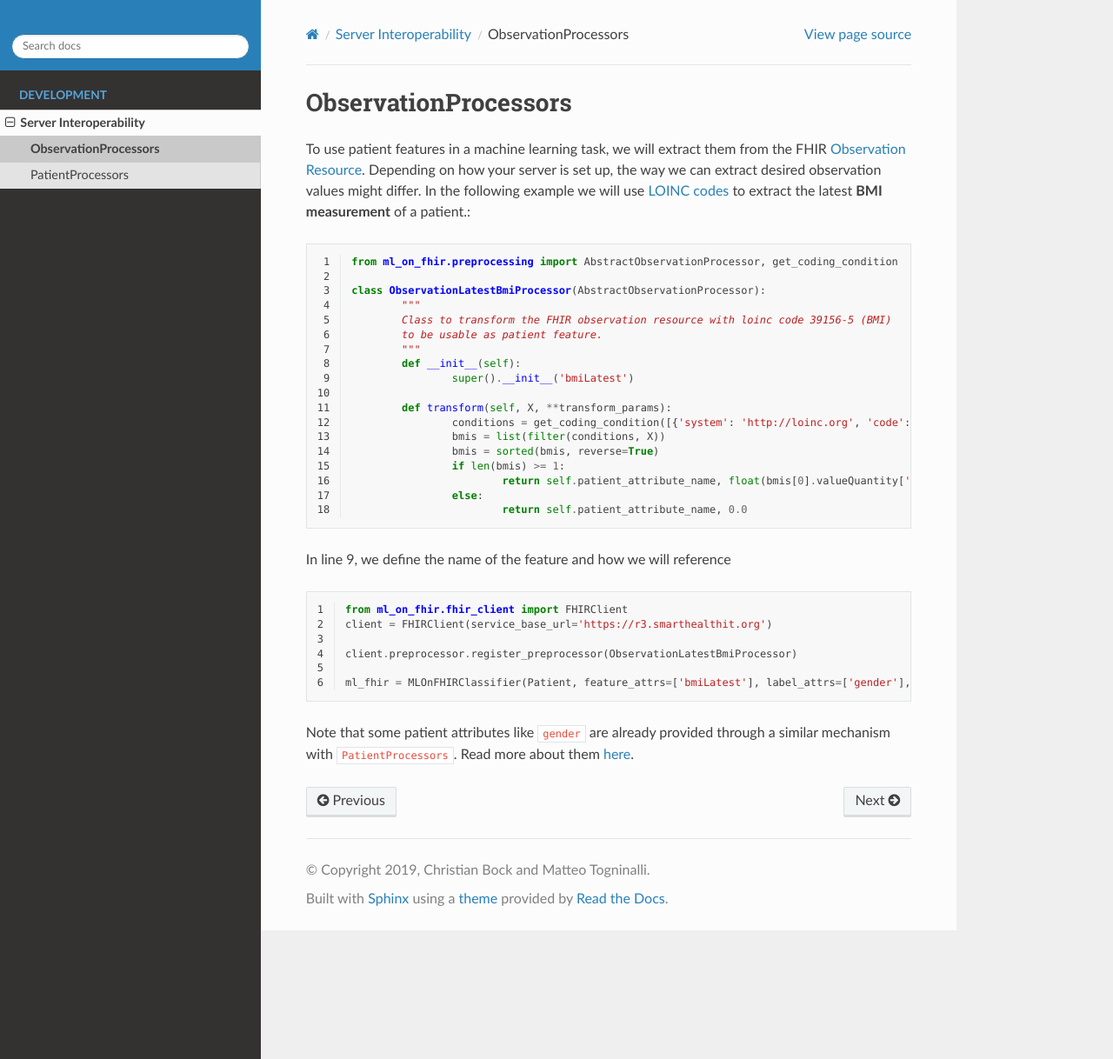
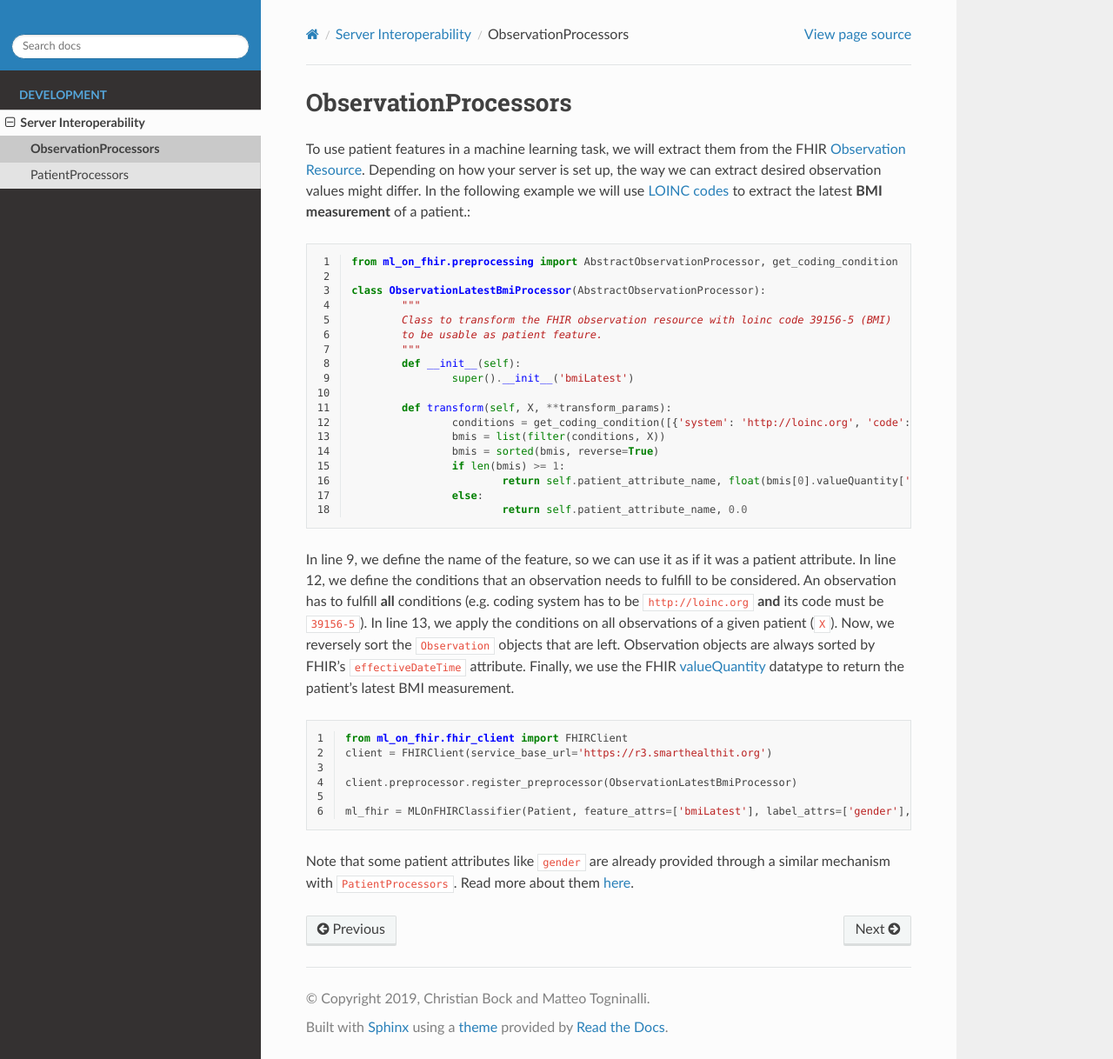
Before and after one commit to chrisby/ml-on-fhir, a Sphinx documentation site: the page built from docs/source/customize/ObservationProcessor.rst, in a window 1280 px wide and 1218 px high. Shown: the whole window at 87% size. Built offline with Sphinx 7.4.7 and the Read the Docs theme 2.0.0, drawn with Linux system fonts in a browser that asks for light colours.

Commit message:
Finished describing adding an ObservationProcessor

```diff
--- a/docs/source/customize/ObservationProcessor.rst
+++ b/docs/source/customize/ObservationProcessor.rst
@@ -26,7 +26,13 @@ To use patient features in a machine learning task, we will extract them from th
 			else:
 				return self.patient_attribute_name, 0.0
 
-In line 9, we define the name of the feature and how we will reference
+In line 9, we define the name of the feature, so we can use it as if it was a patient attribute.
+In line 12, we define the conditions that an observation needs to fulfill to be considered.
+An observation has to fulfill **all** conditions (e.g. coding system has to be ``http://loinc.org`` **and** its code must be ``39156-5``).
+In line 13, we apply the conditions on all observations of a given patient (``X``). Now, we reversely sort the ``Observation`` objects that are left. Observation objects are always sorted by FHIR's ``effectiveDateTime`` attribute. Finally, we use the FHIR `valueQuantity
+<https://www.hl7.org/fhir/datatypes.html#Quantity>`_ datatype to return the patient's latest BMI measurement.
+
+
 
 ::
 
```
